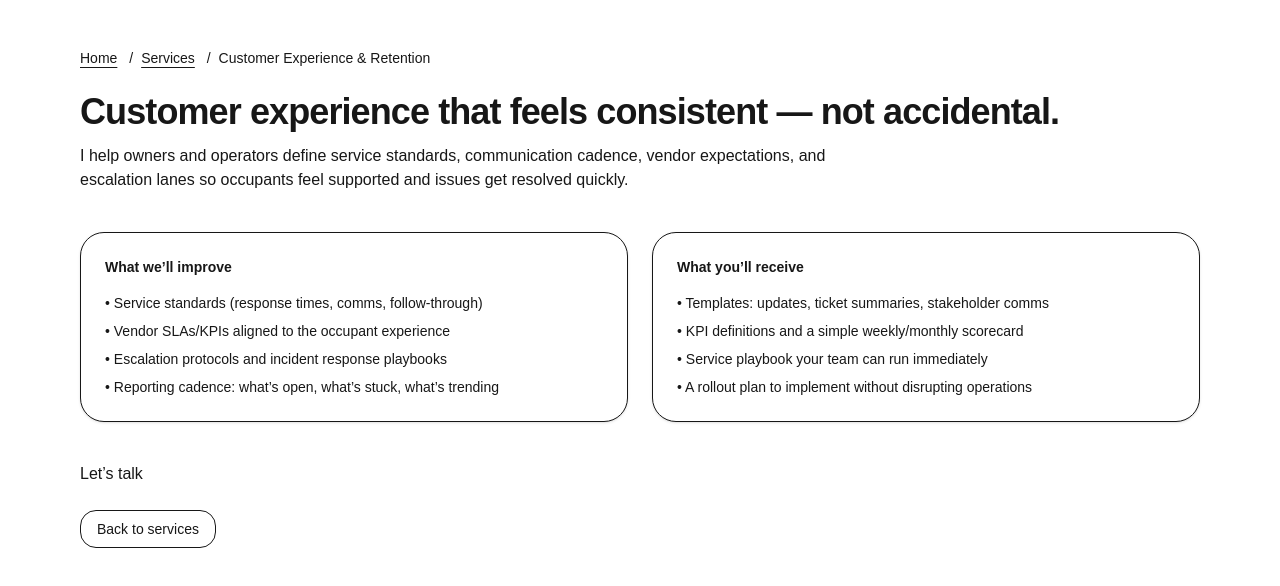
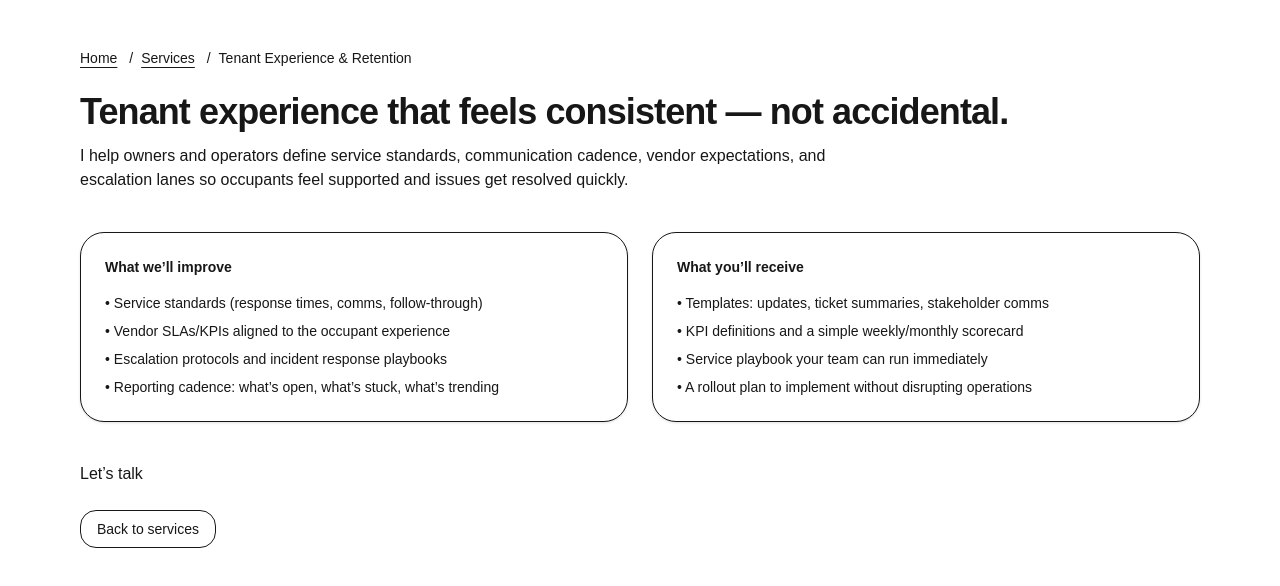
Before and after one commit to BK14782/brian-killian-consulting, a Next.js app: page /services/customer-experience-retention in a window 1280 px wide. Shown: the top 586 px of the page. Built offline with nearby package versions, Linux system fonts and the light colour scheme.

Commit message:
#organization

```diff
--- a/src/app/layout.tsx
+++ b/src/app/layout.tsx
@@ -52,9 +52,10 @@ const organizationJsonLd = {
   "@type": "Organization",
   "@id": "https://briankillianconsulting.com/#organization",
   name: "Brian Killian Consulting",
-  url: "https://briankillianconsulting.com",
+  url: "https://briankillianconsulting.com/",
   logo: "https://briankillianconsulting.com/banners/logo-01.jpg",
   sameAs: ["https://www.linkedin.com/in/briannkillian/"],
+  areaServed: "US",
   contactPoint: [
     {
       "@type": "ContactPoint",
@@ -65,56 +66,57 @@ const organizationJsonLd = {
   ],
   hasOfferCatalog: {
     "@type": "OfferCatalog",
+    "@id": "https://briankillianconsulting.com/#services-catalog",
     name: "Services",
     itemListElement: [
       {
         "@type": "Offer",
         itemOffered: {
           "@type": "Service",
-        "@id": "https://briankillianconsulting.com/#service-property-management-consulting"
-      }
+          "@id":
+            "https://briankillianconsulting.com/#service-property-management-consulting",
+        },
       },
       {
         "@type": "Offer",
         itemOffered: {
           "@type": "Service",
-        "@id": "https://briankillianconsulting.com/#service-budgeting-reforecasting"
-      }
+          "@id":
+            "https://briankillianconsulting.com/#service-budgeting-reforecasting",
+        },
       },
       {
         "@type": "Offer",
         itemOffered: {
           "@type": "Service",
-        "@id": "https://briankillianconsulting.com/#service-capital-planning"
-      }
+          "@id": "https://briankillianconsulting.com/#service-capital-planning",
+        },
       },
       {
         "@type": "Offer",
         itemOffered: {
           "@type": "Service",
-        "@id": "https://briankillianconsulting.com/#service-operational-audit"
-      }
+          "@id": "https://briankillianconsulting.com/#service-operational-audit",
+        },
       },
       {
         "@type": "Offer",
         itemOffered: {
           "@type": "Service",
-        "@id": "https://briankillianconsulting.com/#service-owner-investor-reporting"
-      }
+          "@id":
+            "https://briankillianconsulting.com/#service-owner-investor-reporting",
+        },
       },
       {
         "@type": "Offer",
         itemOffered: {
           "@type": "Service",
-    "@id": "https://briankillianconsulting.com/#service-customer-experience-leadership"
-  }
+          "@id":
+            "https://briankillianconsulting.com/#service-customer-experience-leadership",
         },
-
-  ]
       },
-
-
-  areaServed: "US",
+    ],
+  },
 };
 
 export default function RootLayout({
--- a/src/app/page.tsx
+++ b/src/app/page.tsx
@@ -361,7 +361,7 @@ const services = [
   },
   {
     icon: ShieldCheck,
-    title: "Customer Experience & Retention",
+    title: "Tenant Experience & Retention",
     href: "/services/customer-experience-leadership",
     bullets: [
       "Service standards, comms cadence, and playbooks",
--- a/src/app/services/customer-experience-leadership/page.tsx
+++ b/src/app/services/customer-experience-leadership/page.tsx
@@ -3,22 +3,22 @@ import Link from "next/link";
 import LetsTalkCTA from "@/components/LetsTalkCTA";
 
 export const metadata: Metadata = {
-  title: "Customer Experience & Leadership | Brian Killian Consulting",
+  title: "Tenant Experience & Leadership | Brian Killian Consulting",
   description:
-    "Customer experience and leadership consulting for owners and operators: tenant meeting cadence, warm-touch service standards, vendor SLAs/KPIs, escalation playbooks, and operator-first coaching that improves retention.",
+    "Tenant experience and leadership consulting for owners and operators: tenant meeting cadence, warm-touch service standards, vendor SLAs/KPIs, escalation playbooks, and operator-first coaching that improves retention.",
   alternates: {
     canonical: "https://briankillianconsulting.com/services/customer-experience-leadership",
   },
   openGraph: {
     type: "website",
     url: "https://briankillianconsulting.com/services/customer-experience-leadership",
-    title: "Customer Experience & Leadership | Brian Killian Consulting",
+    title: "Tenant Experience & Leadership | Brian Killian Consulting",
     description:
       "Tenant meeting cadence, warm-touch service standards, vendor SLAs/KPIs, escalation playbooks, and operator-first coaching that improves retention.",
   },
   twitter: {
     card: "summary_large_image",
-    title: "Customer Experience & Leadership | Brian Killian Consulting",
+    title: "Tenant Experience & Leadership | Brian Killian Consulting",
     description:
       "Tenant meeting cadence, warm-touch service standards, vendor SLAs/KPIs, escalation playbooks, and operator-first coaching that improves retention.",
   },
@@ -28,10 +28,10 @@ const serviceJsonLd = {
   "@context": "https://schema.org",
   "@type": "Service",
   "@id": "https://briankillianconsulting.com/#service-customer-experience-leadership",
-  name: "Customer Experience & Leadership",
+  name: "Tenant Experience & Leadership",
   description:
-    "Customer experience and leadership support for owners and operators: tenant meeting cadence, warm-touch service standards, vendor SLAs/KPIs, escalation playbooks, and operator-first coaching that improves retention and execution.",
-  serviceType: "Customer experience & leadership consulting",
+    "Tenant experience and leadership support for owners and operators: tenant meeting cadence, warm-touch service standards, vendor SLAs/KPIs, escalation playbooks, and operator-first coaching that improves retention and execution.",
+  serviceType: "Tenant experience & leadership consulting",
   provider: { "@id": "https://briankillianconsulting.com/#organization" },
   areaServed: "US",
   url: "https://briankillianconsulting.com/services/customer-experience-leadership",
@@ -46,7 +46,7 @@ const breadcrumbJsonLd = {
     {
       "@type": "ListItem",
       position: 3,
-      name: "Customer Experience & Leadership",
+      name: "Tenant Experience & Leadership",
       item: "https://briankillianconsulting.com/services/customer-experience-leadership",
     },
   ],
@@ -125,7 +125,7 @@ export default function CustomerExperienceLeadershipPage() {
           Services
         </Link>{" "}
         <span className="mx-2">/</span>
-        <span className="text-foreground">Customer Experience &amp; Leadership</span>
+        <span className="text-foreground">Tenant Experience &amp; Leadership</span>
       </div>
 
      <h1 className="mt-6 text-3xl font-semibold tracking-tight md:text-4xl">
@@ -180,7 +180,7 @@ export default function CustomerExperienceLeadershipPage() {
       </div>
 
       <div className="mt-10">
-        <LetsTalkCTA />
+        <LetsTalkCTA className="inline-flex items-center justify-center rounded-2xl border bg-foreground px-5 py-3 text-sm font-medium text-background shadow-sm transition-all hover:-translate-y-0.5 hover:shadow-md hover:bg-foreground/90 border-transparent" />
       </div>
 
       <div className="mt-6">
--- a/src/app/services/customer-experience-retention/page.tsx
+++ b/src/app/services/customer-experience-retention/page.tsx
@@ -3,22 +3,22 @@ import Link from "next/link";
 import LetsTalkCTA from "@/components/LetsTalkCTA";
 
 export const metadata: Metadata = {
-  title: "Customer Experience & Retention | Brian Killian Consulting",
+  title: "Tenant Experience & Retention | Brian Killian Consulting",
   description:
-    "Customer experience and retention consulting for real estate owners and operators: service standards, communication cadence, vendor SLAs, and escalation playbooks that improve outcomes.",
+    "Tenant experience and retention consulting for real estate owners and operators: service standards, communication cadence, vendor SLAs, and escalation playbooks that improve outcomes.",
   alternates: {
     canonical: "https://briankillianconsulting.com/services/customer-experience-retention",
   },
   openGraph: {
     type: "website",
     url: "https://briankillianconsulting.com/services/customer-experience-retention",
-    title: "Customer Experience & Retention | Brian Killian Consulting",
+    title: "Tenant Experience & Retention | Brian Killian Consulting",
     description:
       "Service standards, comms cadence, vendor SLAs/KPIs, and escalation playbooks that reduce churn and improve tenant experience.",
   },
   twitter: {
     card: "summary_large_image",
-    title: "Customer Experience & Retention | Brian Killian Consulting",
+    title: "Tenant Experience & Retention | Brian Killian Consulting",
     description:
       "Service standards, comms cadence, vendor SLAs/KPIs, and escalation playbooks that reduce churn and improve tenant experience.",
   },
@@ -28,10 +28,10 @@ const serviceJsonLd = {
   "@context": "https://schema.org",
   "@type": "Service",
   "@id": "https://briankillianconsulting.com/#service-customer-experience-retention",
-  name: "Customer Experience & Retention",
+  name: "Tenant Experience & Retention",
   description:
-    "Customer experience and retention support for owners and operators: service standards, communication cadence, vendor SLAs/KPIs, and escalation playbooks.",
-  serviceType: "Customer experience & retention consulting",
+    "Tenant experience and retention support for owners and operators: service standards, communication cadence, vendor SLAs/KPIs, and escalation playbooks.",
+  serviceType: "Tenant experience & retention consulting",
   provider: { "@id": "https://briankillianconsulting.com/#organization" },
   areaServed: "US",
   url: "https://briankillianconsulting.com/services/customer-experience-retention",
@@ -46,7 +46,7 @@ const breadcrumbJsonLd = {
     {
       "@type": "ListItem",
       position: 3,
-      name: "Customer Experience & Retention",
+      name: "Tenant Experience & Retention",
       item: "https://briankillianconsulting.com/services/customer-experience-retention",
     },
   ],
@@ -104,11 +104,11 @@ export default function CustomerExperienceRetentionPage() {
           Services
         </Link>{" "}
         <span className="mx-2">/</span>
-        <span className="text-foreground">Customer Experience &amp; Retention</span>
+        <span className="text-foreground">Tenant Experience &amp; Retention</span>
       </div>
 
       <h1 className="mt-6 text-3xl font-semibold tracking-tight md:text-4xl">
-        Customer experience that feels consistent — not accidental.
+        Tenant experience that feels consistent — not accidental.
       </h1>
 
       <p className="mt-3 max-w-3xl text-muted-foreground">
--- a/src/app/services/page.tsx
+++ b/src/app/services/page.tsx
@@ -62,12 +62,12 @@ export default function ServicesPage() {
     desc:
       "Monthly packages that tell the story: KPIs, variance narratives, and forward-looking risk flags.",
   },
-    {
+ {
   href: "/services/customer-experience-leadership",
-  title: "Customer Experience & Leadership",
-  desc:
-    "Tenant meeting cadence, warm-touch service standards, vendor SLAs, and operator coaching that improves retention and execution.",
+  title: "Tenant Experience & Leadership",
+  desc: "Tenant communication + engagement systems, service recovery playbooks, and leadership rhythms that keep execution consistent.",
 },
+
 
 
 ];
```
Lines whose indentation alone changed are shown as unchanged.
